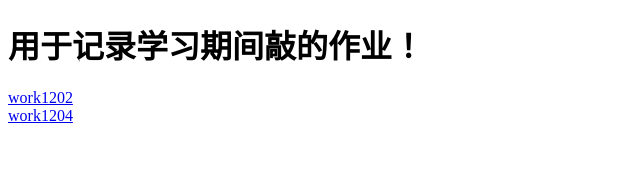
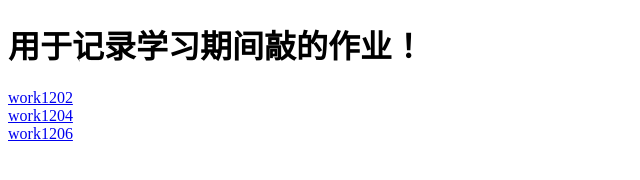
Before and after one commit to ScreamMrZhang/frontWeb, a plain HTML site: page index.html in a window 1280 px wide. Shown: the whole page, without its empty margins (0-640 px from the left). Drawn offline with Linux system fonts and the light colour scheme.

```diff
--- a/index.html
+++ b/index.html
@@ -8,5 +8,6 @@
 <h1>用于记录学习期间敲的作业！</h1>
 <a href="work1202/index.html">work1202</a><br>
 <a href="work1204/index.html">work1204</a><br>
+<a href="work1206/index.html">work1206</a><br>
 </body>
 </html>
```
